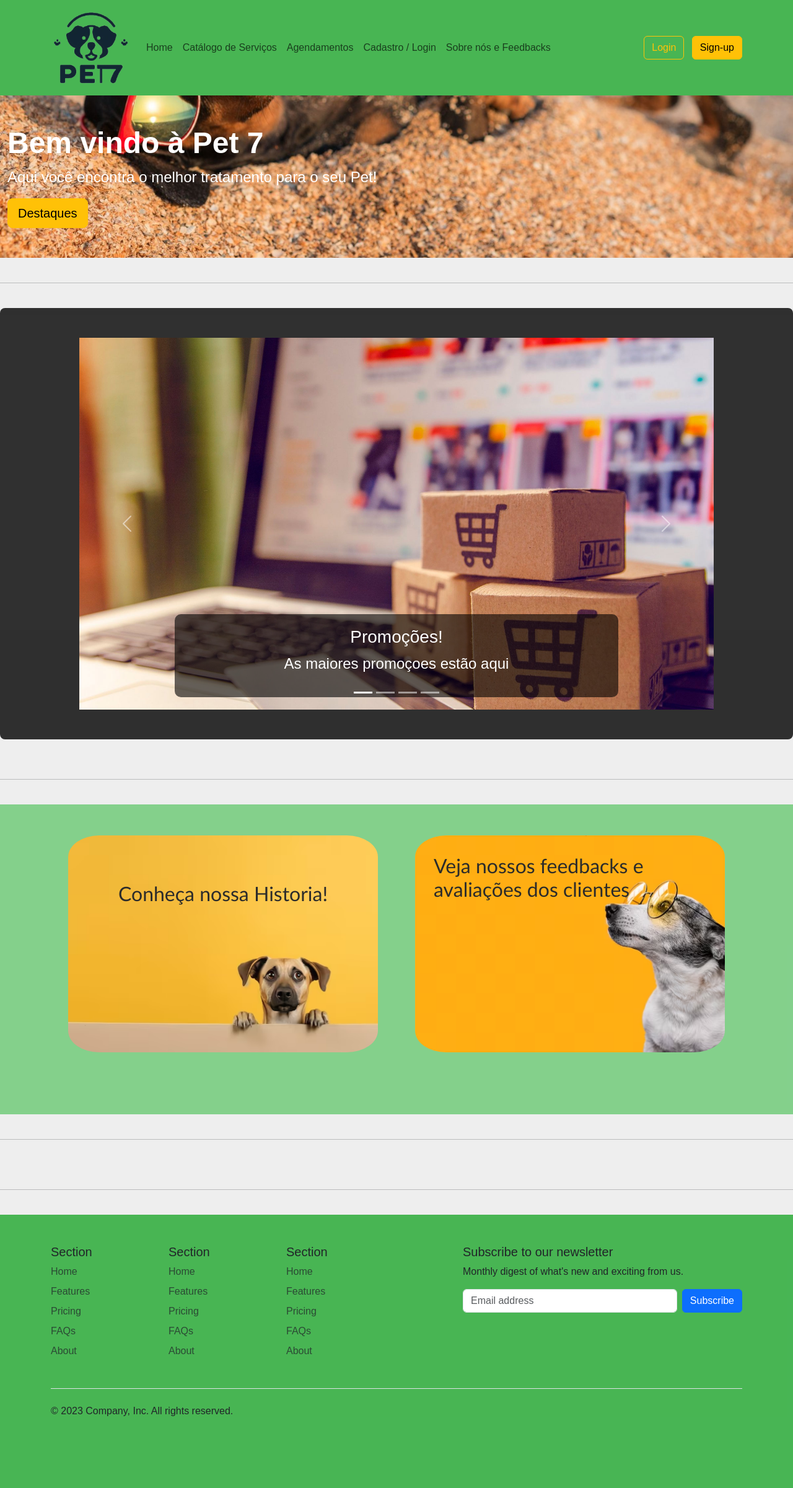
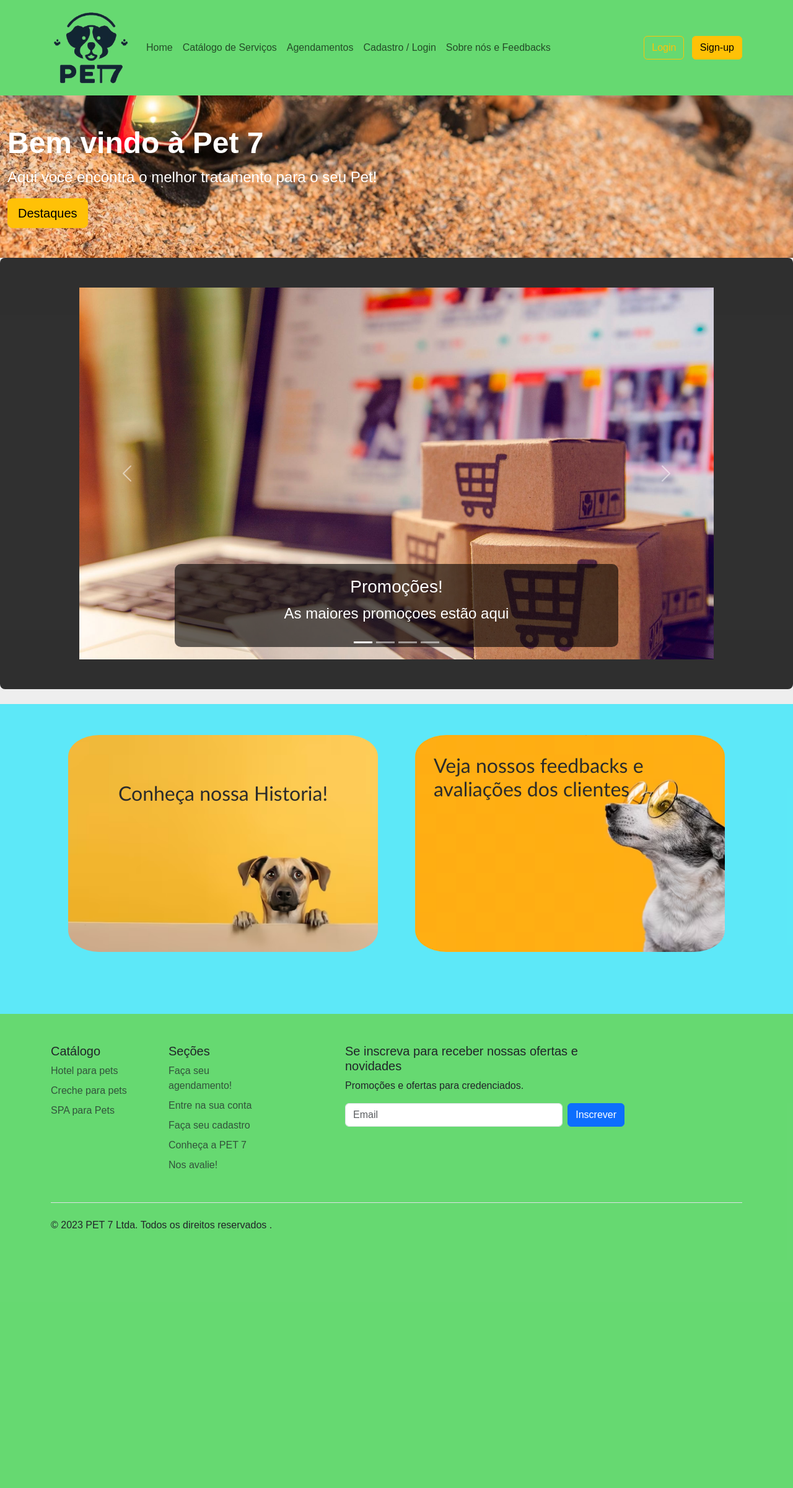
Before and after one commit to samuelcosta25/ProjetoIntegrador, a PHP site: page / in a window 1280 px wide. Shown: the whole page at 62% size. After the commit the page ends 1982 px from the top, so only its background shows below. Run offline with PHP 8.4, Linux system fonts and the light colour scheme.

Commit message:
07.12.23

```diff
--- a/general.css
+++ b/general.css
@@ -3,11 +3,11 @@ width: 250px;
 }
 
 .navbar{
-    background-color: rgba(2, 157, 18, 0.7);
+    background-color: rgba(45, 208, 61, 0.7);
 }
 
 .navbarFooter{
-    background-color: rgba(2, 157, 18, 0.7);
+  background-color: rgba(45, 208, 61, 0.7);
 }
 
 .jumbotron{
@@ -101,3 +101,15 @@ width: 250px;
 .banner-login{
     height: 1000px;
 }
+
+.mainAg {
+  background-image: url(img/bgagenda.jpg);
+  background-size: cover;
+  background-size: cover;
+  background-position-y:-300px;
+  background-repeat: no-repeat;
+  color: white;
+  height: 70vh;
+  display: flex;
+  align-items: center;
+}
--- a/index.css
+++ b/index.css
@@ -38,7 +38,7 @@
 
 .nav-item:hover {
     color: aliceblue;
-    background-color: rgb(119, 208, 111);
+    background-color: rgb(91, 181, 83);
     border-radius: 7%;
 }
 
@@ -48,7 +48,7 @@
 
 .secao3{
     height: 500px;
-    background-color: rgba(38, 182, 52, 0.529);
+    background-color: rgba(0, 229, 255, 0.607);
     display: flex;
     justify-content: space-evenly;
     padding: 50px;
--- a/index.html
+++ b/index.html
@@ -58,9 +58,6 @@
             </div>
         </div>
 
-
-        <br>
-        <hr><br>
 
         <div class="banner">
 
@@ -129,10 +126,6 @@
             </div>
         </div>
 
-        <br>
-        <hr>
-        <br>
-
         <div class="secao3">
             <a href="sobre.html" class="secao31">
                 <h2>Conheça nossa Historia!</h2>
@@ -143,13 +136,7 @@
         </div>
         </div>
 
-        <br>
-        <hr><br>
 
-
-
-        <br>
-        <hr><br>
 
     </main>
 
@@ -159,53 +146,42 @@
         <footer class="py-5">
             <div class="row">
                 <div class="col-6 col-md-2 mb-3">
-                    <h5>Section</h5>
+                    <h5>Catálogo</h5>
                     <ul class="nav flex-column">
-                        <li class="nav-item mb-2"><a href="#" class="nav-link p-0 text-body-secondary">Home</a></li>
-                        <li class="nav-item mb-2"><a href="#" class="nav-link p-0 text-body-secondary">Features</a></li>
-                        <li class="nav-item mb-2"><a href="#" class="nav-link p-0 text-body-secondary">Pricing</a></li>
-                        <li class="nav-item mb-2"><a href="#" class="nav-link p-0 text-body-secondary">FAQs</a></li>
-                        <li class="nav-item mb-2"><a href="#" class="nav-link p-0 text-body-secondary">About</a></li>
+                        <li class="nav-item mb-2"><a href="catalogo.html" class="nav-link p-0 text-body-secondary">Hotel para pets</a></li>
+                        <li class="nav-item mb-2"><a href="catalogo.html" class="nav-link p-0 text-body-secondary">Creche para pets</a></li>
+                        <li class="nav-item mb-2"><a href="catalogo.html" class="nav-link p-0 text-body-secondary">SPA para Pets</a></li>
                     </ul>
                 </div>
 
                 <div class="col-6 col-md-2 mb-3">
-                    <h5>Section</h5>
+                    <h5>Seções</h5>
                     <ul class="nav flex-column">
-                        <li class="nav-item mb-2"><a href="#" class="nav-link p-0 text-body-secondary">Home</a></li>
-                        <li class="nav-item mb-2"><a href="#" class="nav-link p-0 text-body-secondary">Features</a></li>
-                        <li class="nav-item mb-2"><a href="#" class="nav-link p-0 text-body-secondary">Pricing</a></li>
-                        <li class="nav-item mb-2"><a href="#" class="nav-link p-0 text-body-secondary">FAQs</a></li>
-                        <li class="nav-item mb-2"><a href="#" class="nav-link p-0 text-body-secondary">About</a></li>
+                        <li class="nav-item mb-2"><a href="#" class="nav-link p-0 text-body-secondary">Faça seu agendamento!</a></li>
+                        <li class="nav-item mb-2"><a href="#" class="nav-link p-0 text-body-secondary">Entre na sua conta</a></li>
+                        <li class="nav-item mb-2"><a href="#" class="nav-link p-0 text-body-secondary">Faça seu cadastro</a></li>
+                        <li class="nav-item mb-2"><a href="#" class="nav-link p-0 text-body-secondary">Conheça a PET 7</a></li>
+                        <li class="nav-item mb-2"><a href="#" class="nav-link p-0 text-body-secondary">Nos avalie!</a></li>
                     </ul>
                 </div>
 
-                <div class="col-6 col-md-2 mb-3">
-                    <h5>Section</h5>
-                    <ul class="nav flex-column">
-                        <li class="nav-item mb-2"><a href="#" class="nav-link p-0 text-body-secondary">Home</a></li>
-                        <li class="nav-item mb-2"><a href="#" class="nav-link p-0 text-body-secondary">Features</a></li>
-                        <li class="nav-item mb-2"><a href="#" class="nav-link p-0 text-body-secondary">Pricing</a></li>
-                        <li class="nav-item mb-2"><a href="#" class="nav-link p-0 text-body-secondary">FAQs</a></li>
-                        <li class="nav-item mb-2"><a href="#" class="nav-link p-0 text-body-secondary">About</a></li>
-                    </ul>
-                </div>
+
 
                 <div class="col-md-5 offset-md-1 mb-3">
                     <form>
-                        <h5>Subscribe to our newsletter</h5>
-                        <p>Monthly digest of what's new and exciting from us.</p>
+                        <h5>Se inscreva para receber nossas ofertas e novidades</h5>
+                        <p>Promoções e ofertas para credenciados.</p>
                         <div class="d-flex flex-column flex-sm-row w-100 gap-2">
-                            <label for="newsletter1" class="visually-hidden">Email address</label>
-                            <input id="newsletter1" type="text" class="form-control" placeholder="Email address">
-                            <button class="btn btn-primary" type="button">Subscribe</button>
+                            <label for="newsletter1" class="visually-hidden">Email</label>
+                            <input id="newsletter1" type="text" class="form-control" placeholder="Email">
+                            <button class="btn btn-primary" type="button" onclick="inscrever()">Inscrever</button>
                         </div>
                     </form>
                 </div>
             </div>
 
             <div class="d-flex flex-column flex-sm-row justify-content-between py-4 my-4 border-top">
-                <p>© 2023 Company, Inc. All rights reserved.</p>
+                <p>© 2023 PET 7 Ltda. Todos os direitos reservados  .</p>
                 <ul class="list-unstyled d-flex">
                     <li class="ms-3"><a class="link-body-emphasis" href="#"><svg class="bi" width="24" height="24">
                                 <use xlink:href="#twitter"></use>
--- a/login.html
+++ b/login.html
@@ -13,7 +13,7 @@
         /* Adiciona um estilo para o botão hamburger */
         .navbar-toggler-icon {}
     </style>
-    <title>Home</title>
+    <title>Login e Cadastro</title>
 </head>
 
 <body>
@@ -40,8 +40,8 @@
             </div>
             <!-- Botões de login e sign-up -->
             <div class="text-end">
-                <button type="button" class="btn btn-outline-warning me-2">Login</button>
-                <button type="button" class="btn btn-warning">Sign-up</button>
+                <a href="login.html"><button type="button" class="btn btn-outline-warning me-2">Login</button></a>
+                <a href="login.html"><button type="button" class="btn btn-warning">Sign-up</button></a>
             </div>
 
     </nav>
--- a/script.js
+++ b/script.js
@@ -56,3 +56,7 @@ function addPetInput() {
   // Adiciona o novo input ao div com o id "petInputs"
   document.getElementById("petInputs").appendChild(newInput);
 }
+
+function inscrever() {
+  var inscricao = document.getElementById("newsletter1");
+}
--- a/sobre.html
+++ b/sobre.html
@@ -72,7 +72,7 @@
             font-style: italic;
         }
     </style>
-    <title>Home</title>
+    <title>Sobre nós</title>
 </head>
 
 <body>
```
Also changed, not shown: agenda.html (+6 -2 lines), catalogo.html (+25 -16 lines), README.md (deleted), img/bgagenda.jpg (added).
